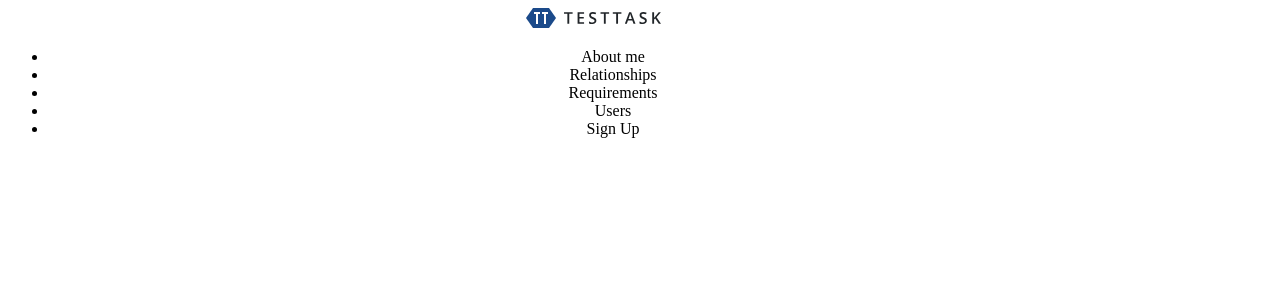
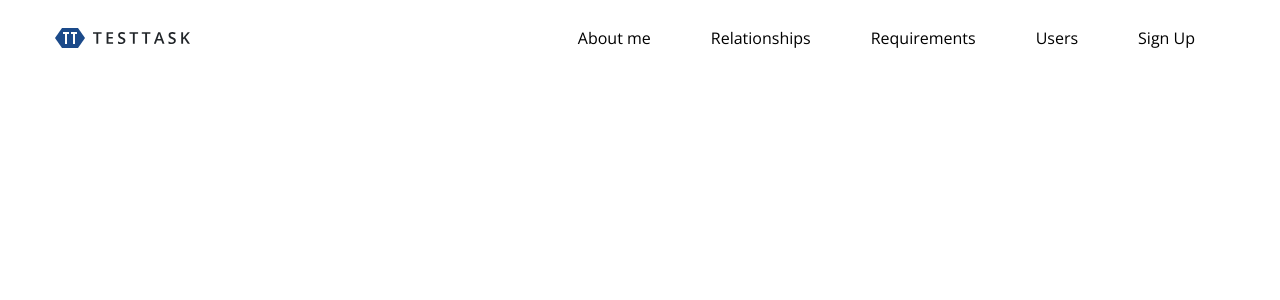
Before and after one commit to olegmalyarenko/abz-agency-test-task, a React (Create React App) app in the folder maquetter/: page / in a window 1280 px wide. Shown: the top 300 px of the page. Built offline with nearby package versions, Linux system fonts and the light colour scheme.

Commit message:
feat: add desktop menu styles

```diff
--- a/maquetter/public/index.html
+++ b/maquetter/public/index.html
@@ -4,11 +4,11 @@
     <meta charset="utf-8" />
 
     <meta name="viewport" content="width=device-width, initial-scale=1" />
-    <meta name="theme-color" content="#000000" />
     <meta
       name="description"
       content="Web site created using create-react-app"
     />
+    <link href="https://fonts.googleapis.com/css2?family=Open+Sans&display=swap" rel="stylesheet">
 
     <title>Maquetter</title>
   </head>
--- a/maquetter/src/components/App/App.css
+++ b/maquetter/src/components/App/App.css
@@ -4,6 +4,7 @@
 
 .App-logo {
   height: 40vmin;
+
   pointer-events: none;
 }
 
@@ -14,14 +15,16 @@
 }
 
 .App-header {
-  background-color: #282c34;
-  min-height: 100vh;
   display: flex;
   flex-direction: column;
+  justify-content: center;
   align-items: center;
-  justify-content: center;
+  min-height: 100vh;
+
   font-size: calc(10px + 2vmin);
   color: white;
+
+  background-color: #282c34;
 }
 
 .App-link {
@@ -36,3 +39,11 @@
     transform: rotate(360deg);
   }
 }
+
+li {
+  list-style: none;
+}
+.conteiner {
+  max-width: 1170px;
+  margin: 0 auto;
+}
--- a/maquetter/src/components/Menu/Menu.jsx
+++ b/maquetter/src/components/Menu/Menu.jsx
@@ -30,7 +30,7 @@
         if(this.state.width < 800) {
             return (
                 <div>
-                    <div className="conteiner">
+                    <div className="conteiner menu">
                      <Logo/>
                      <MobileIcon />
                     </div>
@@ -42,9 +42,9 @@
 
     return (
         <div>
-            <div className="conteiner">
+            <div className="conteiner menu">
              <Logo/>
-             <ul>
+             <ul className="navigation">
                 <li>About me</li>
                 <li>Relationships</li>
                 <li>Requirements</li>
--- a/maquetter/src/components/Menu/Menu.scss
+++ b/maquetter/src/components/Menu/Menu.scss
@@ -1,3 +1,16 @@
-.conteiner {
-  max-width: 1170px;
+
+.menu {
+  display: flex;
+  justify-content: space-between;
+  align-items: center;
+  width: 100%;
+  height: 60px;
 }
+.navigation {
+  display: flex;
+}
+li {
+  padding: 0 30px;
+
+  font-family: "Open Sans", sans-serif;
+}
```
